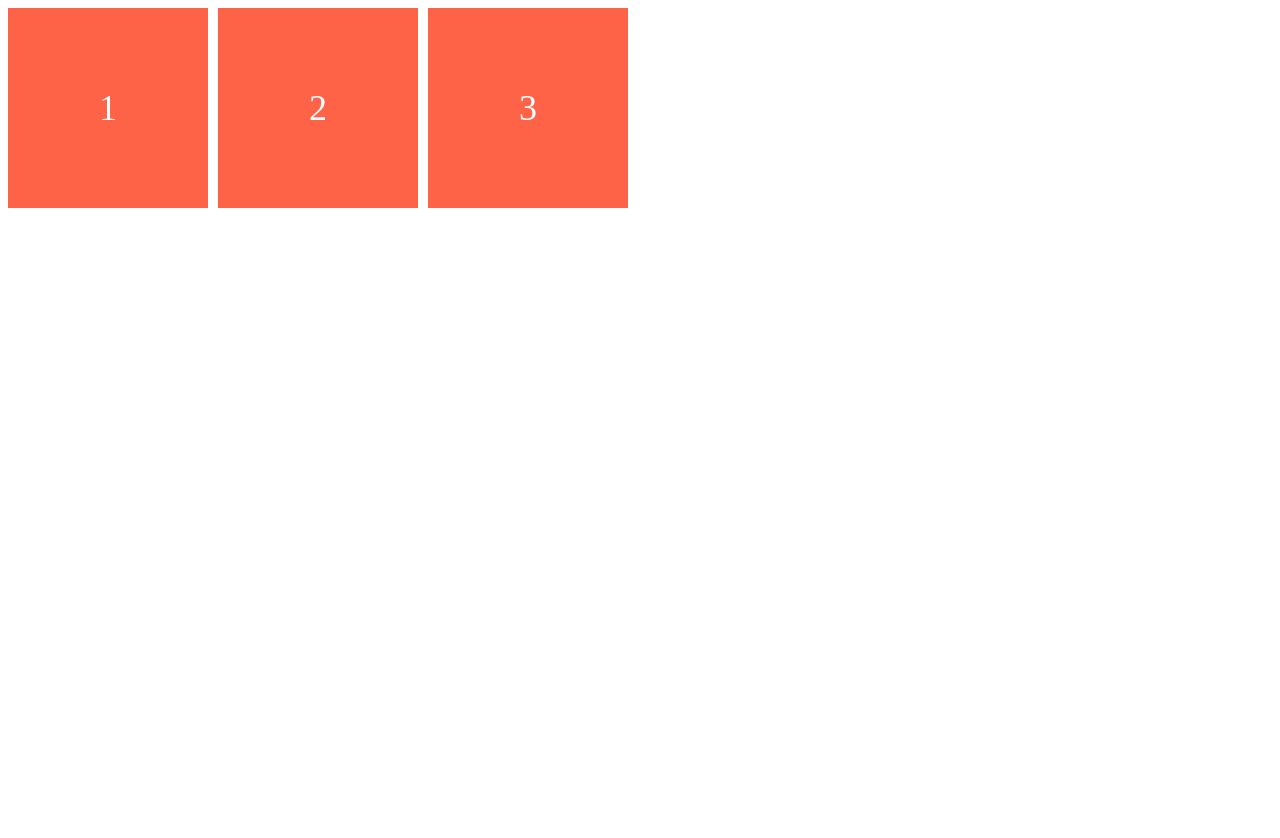
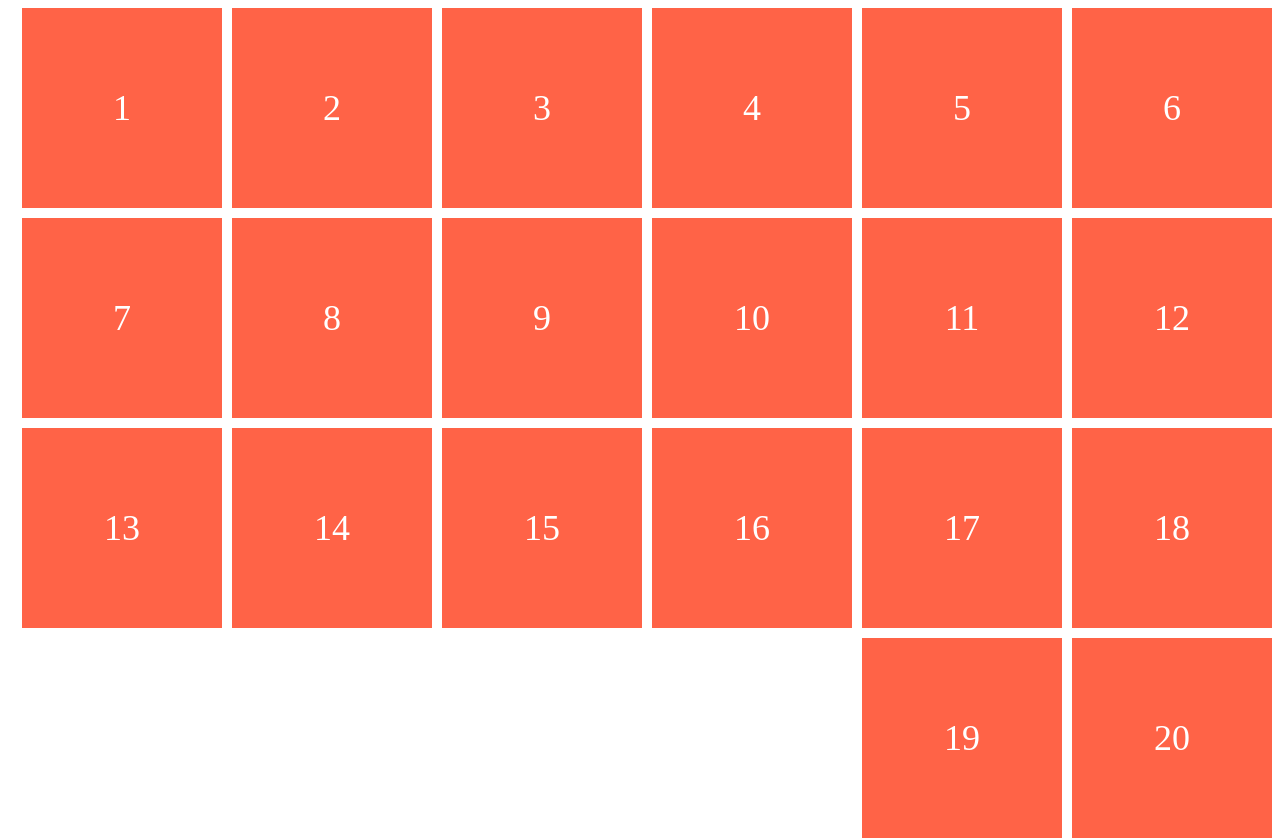
Before and after one commit to nomadcoders/css-layout-masterclass, a website built with Vite: page index.html in a window 1280 px wide. Before the commit the page ends 816 px from the top, so only its background shows below. Built offline with nearby package versions, Linux system fonts and the light colour scheme.

Commit message:
1.7 Flex Flow

```diff
--- a/index.html
+++ b/index.html
@@ -11,6 +11,23 @@
       <div class="box">1</div>
       <div class="box">2</div>
       <div class="box">3</div>
+      <div class="box">4</div>
+      <div class="box">5</div>
+      <div class="box">6</div>
+      <div class="box">7</div>
+      <div class="box">8</div>
+      <div class="box">9</div>
+      <div class="box">10</div>
+      <div class="box">11</div>
+      <div class="box">12</div>
+      <div class="box">13</div>
+      <div class="box">14</div>
+      <div class="box">15</div>
+      <div class="box">16</div>
+      <div class="box">17</div>
+      <div class="box">18</div>
+      <div class="box">19</div>
+      <div class="box">20</div>
     </div>
   </body>
 </html>
--- a/style.css
+++ b/style.css
@@ -1,9 +1,9 @@
 .father {
   display: flex;
   height: 100vh;
-
   gap: 10px;
-  justify-content: flex-start;
+  justify-content: flex-end;
+  flex-flow: row wrap;
 }
 
 .box {
```
